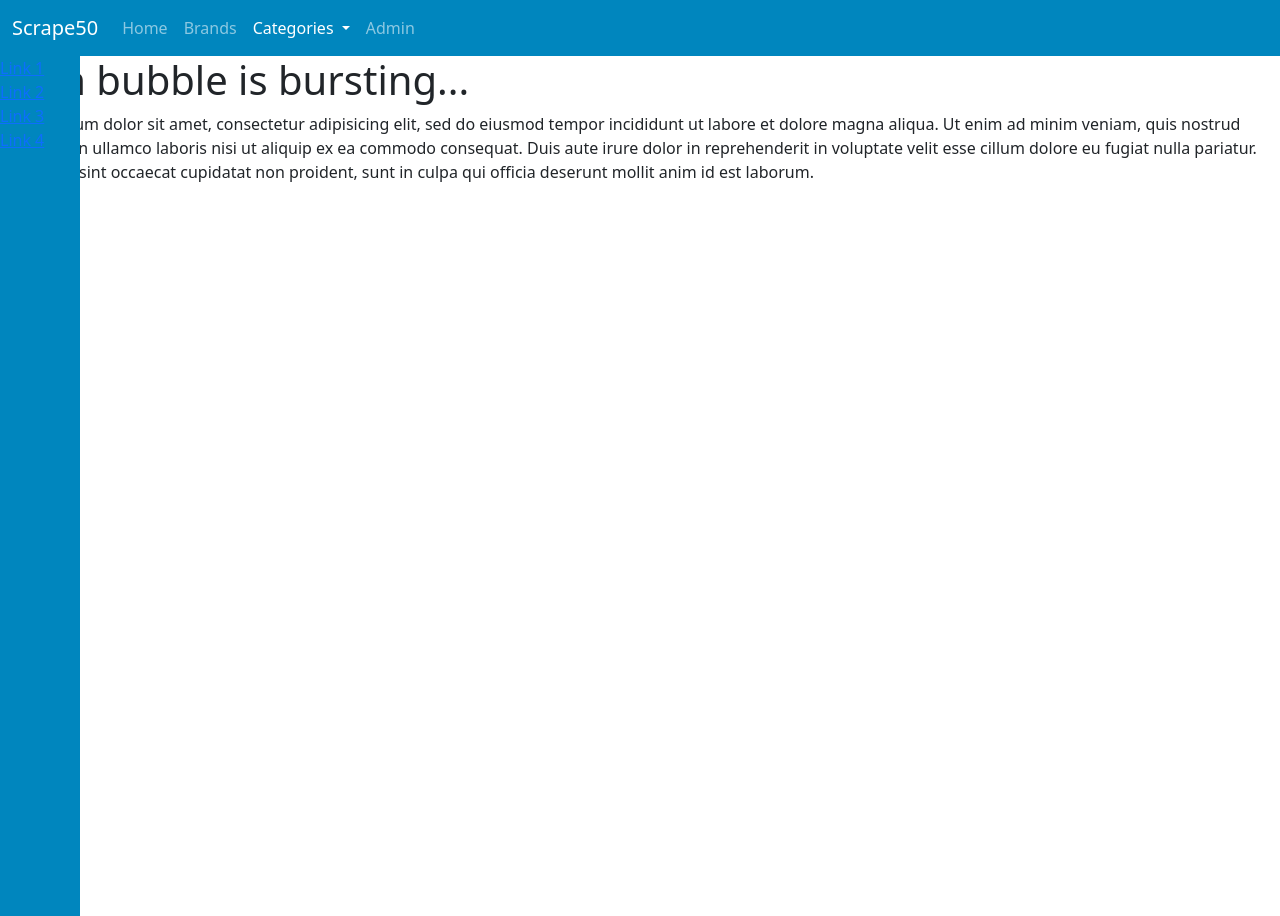
After one commit to languephone/Scrape50, a Flask app: page /sidebar in a window 1280 px wide. The commit adds this page. Run offline with Flask 2, Linux system fonts and the light colour scheme; data that the repository does not hold is empty.

Commit message:
Added sidebar CSS & template for testing.

```diff
--- a/static/styles.css
+++ b/static/styles.css
@@ -63,3 +63,21 @@ main .form-control
         width: 0px;
     }
 }
+
+.lorem-text {
+    margin-left: 5rem;
+    padding: 1rem;
+}
+
+.sidebar {
+    width: 5rem;
+    height: 100vh;
+    position: fixed;
+    background-color: #0086BE;
+}
+
+.sidebar-nav {
+    list-style: none;
+    padding: 0;
+    margin: 0;
+}
--- /dev/null
+++ b/templates/sidebar.html
@@ -0,0 +1,24 @@
+{% extends "layout.html" %}
+{% set active_page = "categories" %}
+
+{% block main %}
+
+<nav class="sidebar">
+    <ul class="sidebar-nav">
+        <li class="sidebar-item">
+            <a href="#" class="sidebar-link">Link 1</a>
+        <li class="sidebar-item">
+            <a href="#" class="sidebar-link">Link 2</a>
+        <li class="sidebar-item">
+            <a href="#" class="sidebar-link">Link 3</a>
+        <li class="sidebar-item">
+            <a href="#" class="sidebar-link">Link 4</a>
+    </ul>
+</nav>
+
+<div class="text">
+    <h1>Tech bubble is bursting...</h1>
+    <p>Lorem ipsum dolor sit amet, consectetur adipisicing elit, sed do eiusmod tempor incididunt ut labore et dolore magna aliqua. Ut enim ad minim veniam, quis nostrud exercitation ullamco laboris nisi ut aliquip ex ea commodo consequat. Duis aute irure dolor in reprehenderit in voluptate velit esse cillum dolore eu fugiat nulla pariatur. Excepteur sint occaecat cupidatat non proident, sunt in culpa qui officia deserunt mollit anim id est laborum.
+    </p>
+</div>
+{% endblock %}
```
